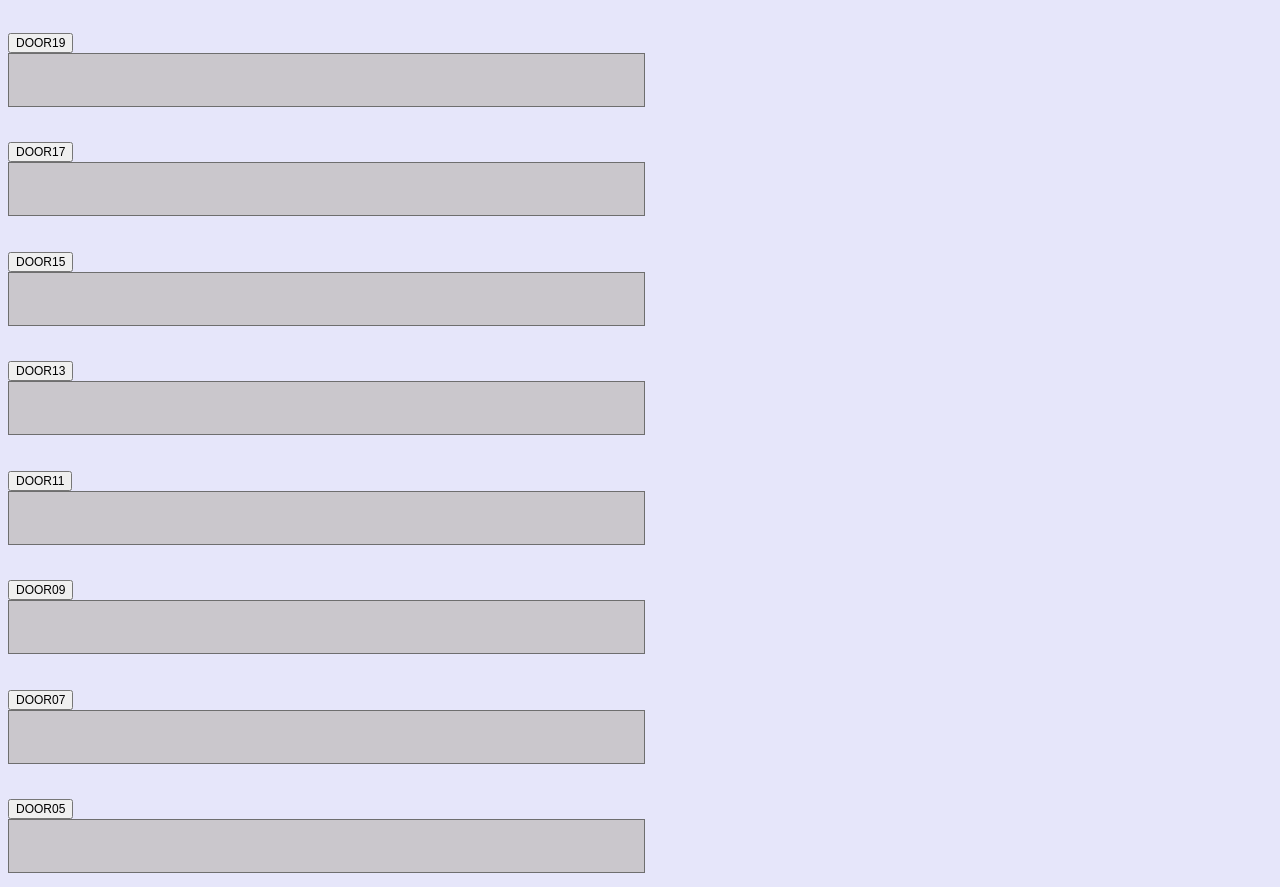
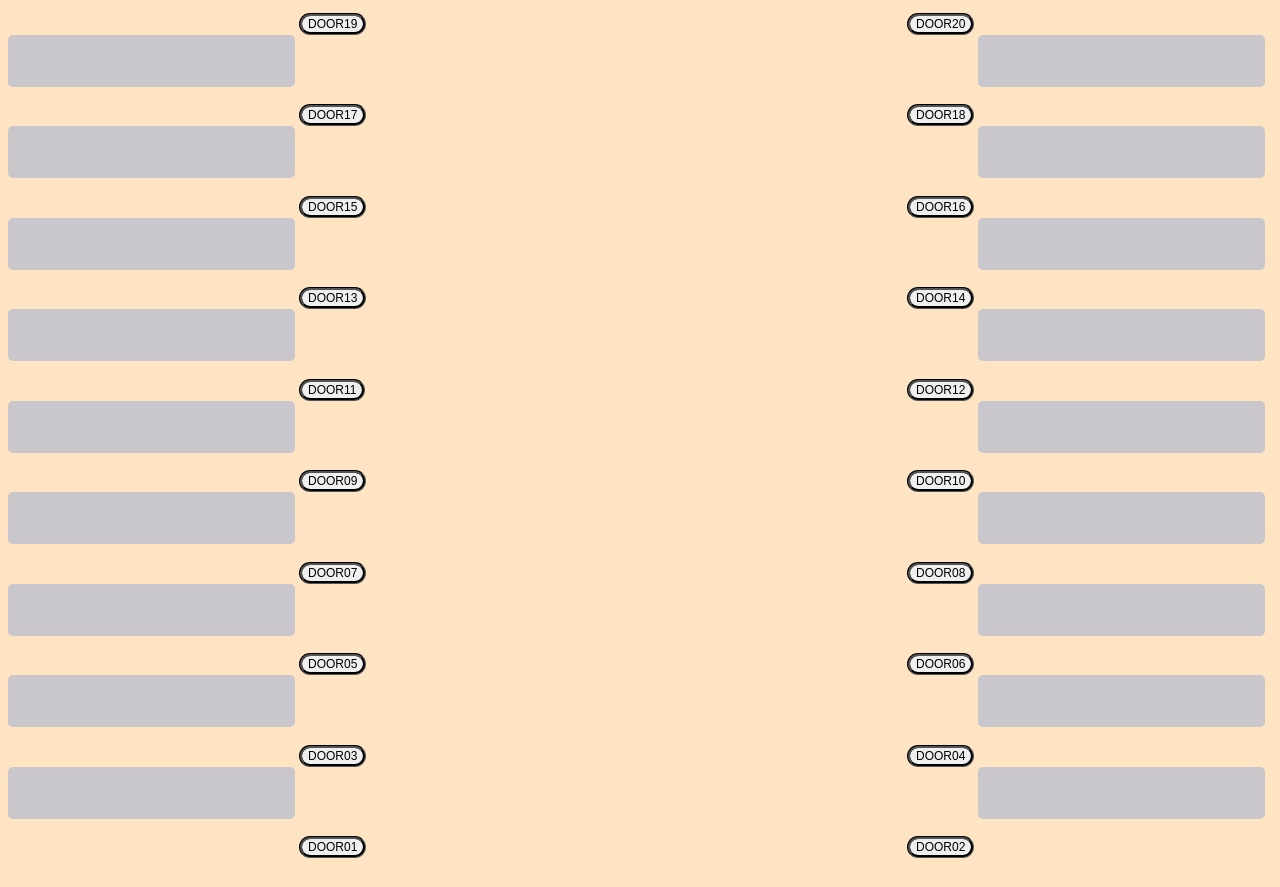
Before and after one commit to hatface13/GIT, a plain HTML site: page WHDB v2.2/index.html in a window 1280 px wide. Shown: the part 130-1017 px from the top of the page. After the commit the page ends 988 px from the top, so only its background shows below. Drawn offline with Linux system fonts and the light colour scheme.

Commit message:
Add files via upload

```diff
--- a/WHDB v2.2/index.html
+++ b/WHDB v2.2/index.html
@@ -15,43 +15,43 @@
 
         <form>
         <div class = "tbc">
-            <input type="text" size="25" id="tb19" class="textbox">
+            <input type="text" size="10" id="tb19" class="textbox">
             <input type="button" class="button" value="DOOR19" onclick="colorchange('tb19')">
         </div>
-        <div>
-            <input type="text" class="textbox" size="25" id="tb17">
+        <div class = "tbc">
+            <input type="text" class="textbox" size="10" id="tb17">
             <input type="button" class="button" value="DOOR17" onclick="colorchange('tb17')">
         </div>
-        <div>
-            <input type="text" size="25" id="tb15" class="textbox">
+        <div class = "tbc">
+            <input type="text" size="10" id="tb15" class="textbox">
             <input type="button" class="button" value="DOOR15" onclick="colorchange('tb15')">
         </div>
-        <div>
-            <input type="text" size="25" id="tb13" class="textbox">
+        <div class = "tbc">
+            <input type="text" size="10" id="tb13" class="textbox">
             <input type="button" class="button" value="DOOR13" onclick="colorchange('tb13')">
         </div>
-        <div>
-            <input type="text" size="25" id="tb11" class="textbox">
+        <div class = "tbc">
+            <input type="text" size="10" id="tb11" class="textbox">
             <input type="button" class="button" value="DOOR11" onclick="colorchange('tb11')">
         </div>
-        <div>
-            <input type="text" size="25" id="tb09" class="textbox">
+        <div class = "tbc">
+            <input type="text" size="10" id="tb09" class="textbox">
             <input type="button" class="button" value="DOOR09" onclick="colorchange('tb09')">
         </div>
-        <div>
-            <input type="text" size="25" id="tb07" class="textbox">
+        <div class = "tbc">
+            <input type="text" size="10" id="tb07" class="textbox">
             <input type="button" class="button" value="DOOR07" onclick="colorchange('tb07')">
         </div>
-        <div>
-            <input type="text" size="25" id="tb05" class="textbox">
+        <div class = "tbc">
+            <input type="text" size="10" id="tb05" class="textbox">
             <input type="button" class="button" value="DOOR05" onclick="colorchange('tb05')">
         </div>
-        <div>
-            <input type="text" size="25" id="tb03" class="textbox">
+        <div class = "tbc">
+            <input type="text" size="10" id="tb03" class="textbox">
             <input type="button" class="button" value="DOOR03" onclick="colorchange('tb03')">
         </div>
-        <div>
-            <input type="text" size="25" id="tb01" class="textbox">
+        <div class = "tbc">
+            <input type="text" size="10" id="tb01" class="textbox">
             <input type="button" class="button" value="DOOR01" onclick="colorchange('tb01')">
         </div>
       </form>
@@ -61,43 +61,43 @@
         <form>
         <div>
             <input type="button" class="button" value="DOOR20" onclick="colorchange('tb20')">
-            <input type="text" size="25" id="tb20" class="textbox">
+            <input type="text" size="10" id="tb20" class="textbox">
         </div>
         <div>
             <input type="button" class="button" value="DOOR18" onclick="colorchange('tb18')">
-            <input type="text" size="25" id="tb18" class="textbox">
+            <input type="text" size="10" id="tb18" class="textbox">
         </div>
         <div>
             <input type="button" class="button" value="DOOR16" onclick="colorchange('tb16')">
-            <input type="text" size="25" id="tb16" class="textbox">
+            <input type="text" size="10" id="tb16" class="textbox">
         </div>
         <div>
             <input type="button" class="button" value="DOOR14" onclick="colorchange('tb14')">
-            <input type="text" size="25" id="tb14" class="textbox">
+            <input type="text" size="10" id="tb14" class="textbox">
         </div>
         <div>
             <input type="button" class="button" value="DOOR12" onclick="colorchange('tb12')">
-            <input type="text" size="25" id="tb12" class="textbox">
+            <input type="text" size="10" id="tb12" class="textbox">
         </div>
         <div>
             <input type="button" class="button" value="DOOR10" onclick="colorchange('tb10')">
-            <input type="text" size="25" id="tb10" class="textbox">
+            <input type="text" size="10" id="tb10" class="textbox">
         </div>
         <div>
             <input type="button" class="button" value="DOOR08" onclick="colorchange('tb08')">
-            <input type="text" size="25" id="tb08" class="textbox">
+            <input type="text" size="10" id="tb08" class="textbox">
         </div>
         <div>
             <input type="button" class="button" value="DOOR06" onclick="colorchange('tb06')">
-            <input type="text" size="25" id="tb06" class="textbox">
+            <input type="text" size="10" id="tb06" class="textbox">
         </div>
         <div>
             <input type="button" class="button" value="DOOR04" onclick="colorchange('tb04')">
-            <input type="text" size="25" id="tb04" class="textbox">
+            <input type="text" size="10" id="tb04" class="textbox">
         </div>
         <div>
             <input type="button" class="button" value="DOOR02" onclick="colorchange('tb02')">
-            <input type="text" size="25" id="tb02" class="textbox">
+            <input type="text" size="10" id="tb02" class="textbox">
         </div>
       </form>
 
--- a/WHDB v2.2/styles/global.css
+++ b/WHDB v2.2/styles/global.css
@@ -1,8 +1,11 @@
 
 
 #header{
-  background-color:lavender;
+  background-color:darkred;
   height: 65px;
+}
+body{
+  background-color:bisque;
 }
 #headerspan{
   font-weight: bolder;
@@ -14,11 +17,11 @@
 }
 .left{
   Float:left;
-  width: 665px;
+  width: 365px;
 }
 .right{
   float:right;
-  width: 665px;
+  width: 365px;
 }
 .leftlabels{
   font-size: 45px;
@@ -43,10 +46,18 @@
     border: solid 1px #6e6e6e;
     vertical-align:45px;
     color:white;
+    border-style: ridge;
+    border-radius: 5px;
+    border-width: inherit
 }
 .button{
     font-size: 12px;
+    border-radius: 15px;
+    border-width: medium;
+    border-style: groove;
 }
-body{
-  background-color:lavender;
+
+.tbc{
+    width: %;
+    height: 50%;
 }
```
